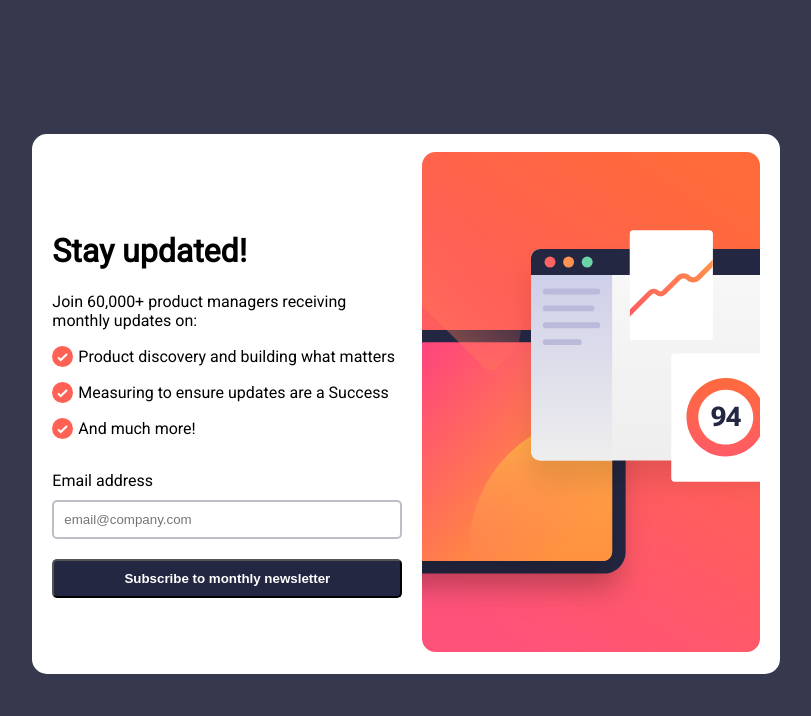
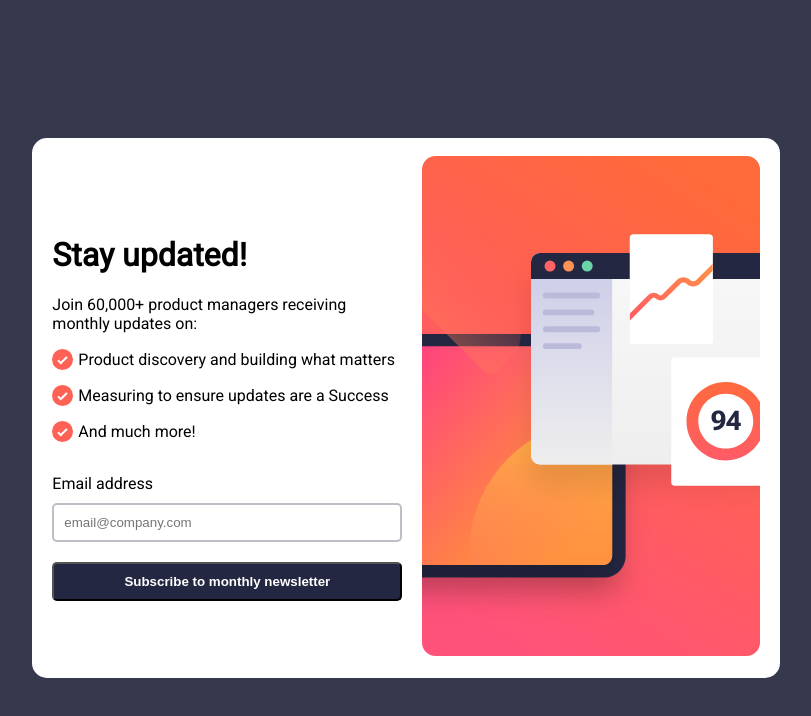
Before and after one commit to F1r2e3d4/subscription-form, a plain HTML site: page index.html in a window 1280 px wide. Shown: the whole page, without its empty margins (234-1045 px from the left). Drawn offline with Linux system fonts and the light colour scheme.

Commit message:
centered the contents

```diff
--- a/style.css
+++ b/style.css
@@ -8,6 +8,7 @@ body {
     align-items: center;
     justify-content: center;
     flex-direction: column;
+    height: 100vh;
 }
 
 .container1 {
@@ -18,7 +19,7 @@ body {
     border-radius: 15px;
     padding: 20px;
     height: 500px;
-margin-top: 10%;
+/* margin-top: 10%; */
 }
 
 .container1 p {
```
